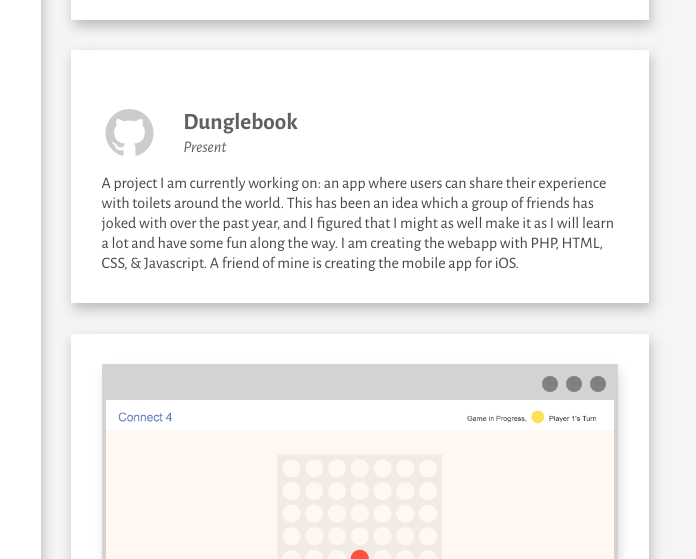
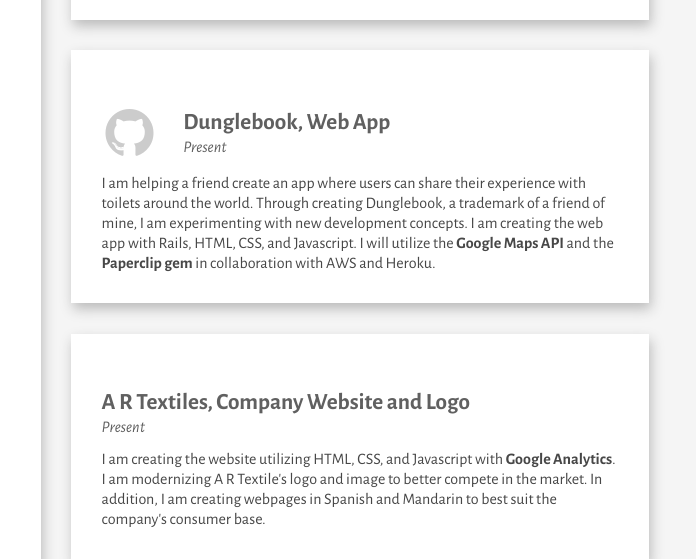
Before and after one commit to cacabo/old-website, a plain HTML site: page cs.html in a window 1280 px wide. Shown: the part 2241-2800 px from the top of the page, 584-1280 px from the left. Drawn offline with nearby package versions, Linux system fonts and the light colour scheme.

Commit message:
Added more to computer sceicne section

```diff
--- a/cs.html
+++ b/cs.html
@@ -90,7 +90,7 @@
                 <img src="Images/brackets.svg" alt="computer science brackets" title="Computer Science">
             </div>
 			<div class ="summarytext">
-				<h1>Hello World!</h1>
+				<h1>Hello, World!</h1>
                 <p>I began teaching myself web development relatively recently, beginning in the summer before my senior year of highschool. Since then, I have uptaken computer science on the whole as another form of creation: through code, we reduce complex tasks and designs into basic commands. There is always more to explore and understand, and each day I try to learn a little bit more.</p>
 			</div>
 		</div>
@@ -111,7 +111,7 @@
                         	<h1 class="strong">General-Purpose Programming Languages</h1>
                         </div>
                         <ul>
-                            <li><strong>Java:</strong> &nbsp;test driven development, Swing libraries, advanced collections.</li>
+                            <li><strong>Java:</strong> &nbsp;test driven development (JUnit), Swing libraries, advanced collections.</li>
                             <li><strong>OCaml:</strong> &nbsp;test driven development, functional programming.</li>
                             <li><strong>Ruby:</strong> &nbsp;solid foundational understanding.</li>
                         </ul>
@@ -128,7 +128,7 @@
                             <li><strong>CSS3:</strong> &nbsp;strong understanding, media queries for mobile-first development, CSS transitions.</li>
                             <li><strong>Javascript/jQuery:</strong> &nbsp;strong foundational understanding for manipulating HTML &amp; CSS. <a href="https://github.com/cferdinandi/smooth-scroll" target="_blank">Smooth Scroll.</a></li>
                             <li><strong>Bootstrap 3:</strong> &nbsp;mobile-first CSS & Javascript library for rapid and responsive web development.</li>
-                            <li><strong>Rails 5:</strong> &nbsp;web app programming, RESTful routes, deployment to <a href="https://heroku.com" target="_blank">Heroku.</a> Databases with <a href="https://sqlite.org/" target="_blank">sqlite3</a> and <a href="https://www.postgresql.org/" target="_blank">PostgreSQL.</a></li>
+                            <li><strong>Rails 5:</strong> &nbsp;web app programming, RESTful routes, deployment to <a href="https://heroku.com" target="_blank">Heroku.</a> Databases with <a href="https://sqlite.org/" target="_blank">sqlite3</a> and <a href="https://www.postgresql.org/" target="_blank">PostgreSQL (postgress).</a></li>
 														<li><strong>SQL:</strong> &nbsp;managing multiple tables in a database, utilizing aggregate functions to query for desired data, adding rows and columns to tables to scale and develop data.</li>
                         </ul>
                     </div>
@@ -367,14 +367,26 @@
 													</div>
 													<div class="empty-cell"></div>
 													<div class="cell-wrapper">
-                            <h1><strong>Dunglebook</strong><br><i>Present</i></h1>
+                            <h1><strong>Dunglebook, Web App</strong><br><i>Present</i></h1>
 													</div>
                         </div>
                         <p>
-                            A project I am currently working on: an app where users can share their experience with toilets around the world. This has been an idea which a group of friends has joked with over the past year, and I figured that I might as well make it as I will learn a lot and have some fun along the way. I am creating the webapp with PHP, HTML, CSS, &amp; Javascript. A friend of mine is creating the mobile app for iOS.
+                            I am helping a friend create an app where users can share their experience with toilets around the world. Through creating Dunglebook, a trademark of a friend of mine, I am experimenting with new development concepts. I am creating the web app with Rails, HTML, CSS, and Javascript. I will utilize the <a href="https://developers.google.com/maps/web/" target="_blank">Google Maps API</a> and the <a href="https://github.com/thoughtbot/paperclip" target="_blank">Paperclip gem</a> in collaboration with AWS and Heroku.
                         </p>
                     </div>
                 </div>
+
+								<div class="wrapper">
+									<div class="fact cs">
+
+										<div class="title3 cs">
+												<h1><strong>A R Textiles, Company Website and Logo</strong><br><i>Present</i></h1>
+										</div>
+										<p>
+												I am creating the website utilizing HTML, CSS, and Javascript with <a href="https://google.com/analytics/" target="_blank">Google Analytics</a>. I am modernizing A R Textile's logo and image to better compete in the market. In addition, I am creating webpages in Spanish and Mandarin to best suit the company's consumer base.
+										</p>
+								</div>
+						</div>
 
 								<div class="wrapper">
                     <div class="fact cs">
```
